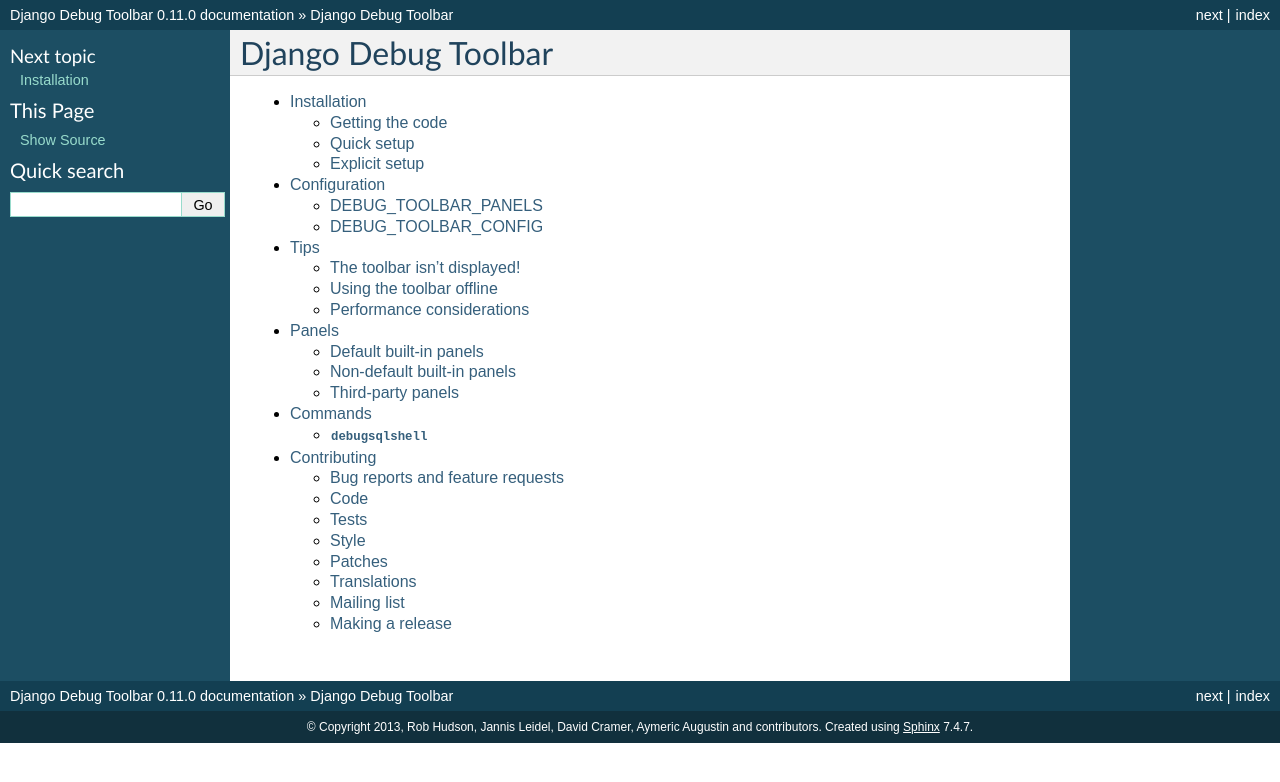
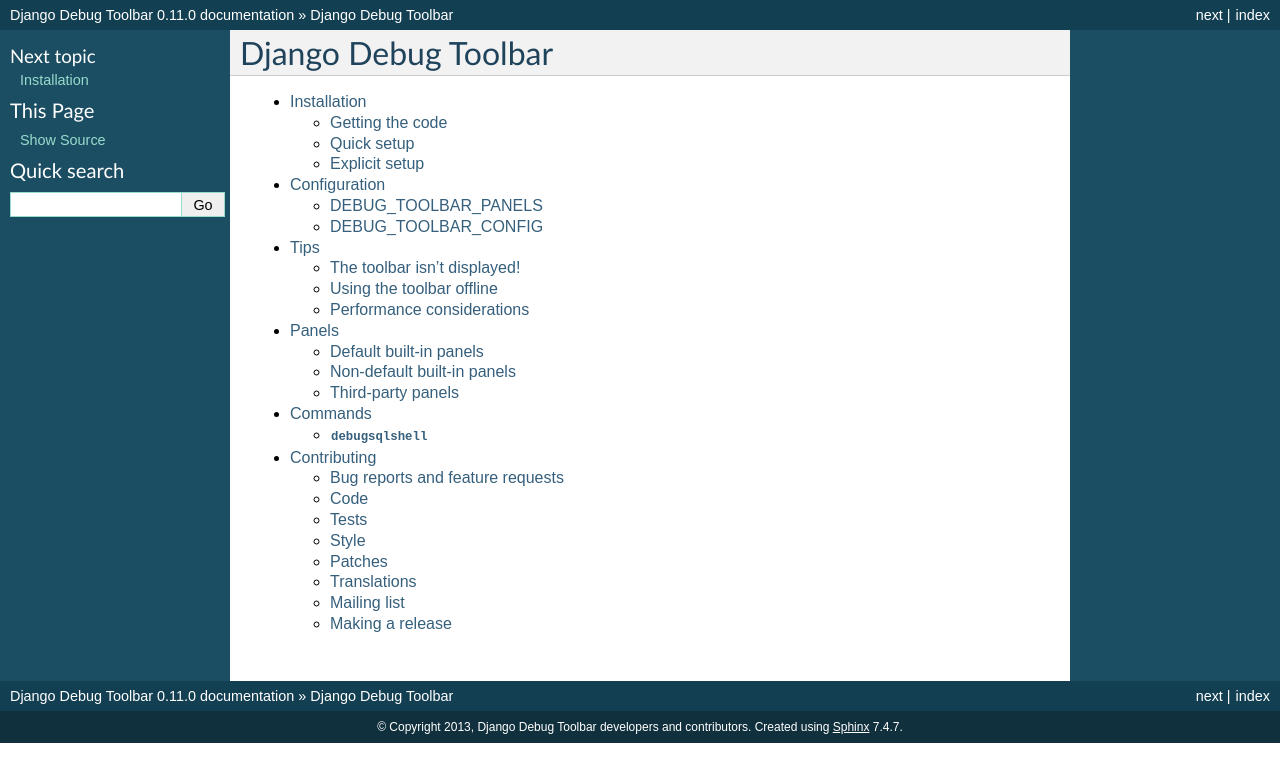
Before and after one commit to jazzband/django-debug-toolbar, a Sphinx documentation site: the page built from docs/index.rst, in a window 1280 px wide. Shown: the top 782 px of the page. Built offline with Sphinx 7.4.7, drawn with Linux system fonts in a browser that asks for light colours.

Commit message:
Shorten developers list.

```diff
--- a/docs/conf.py
+++ b/docs/conf.py
@@ -47,7 +47,7 @@
 
 # General information about the project.
 project = u'Django Debug Toolbar'
-copyright = u'2013, Rob Hudson, Jannis Leidel, David Cramer, Aymeric Augustin and contributors'
+copyright = u'2013, Django Debug Toolbar developers and contributors'
 
 # The version info for the project you're documenting, acts as replacement for
 # |version| and |release|, also used in various other places throughout the
@@ -200,7 +200,7 @@
 #  author, documentclass [howto, manual, or own class]).
 latex_documents = [
   ('index', 'DjangoDebugToolbar.tex', u'Django Debug Toolbar Documentation',
-   u'Rob Hudson, Jannis Leidel, David Cramer, Aymeric Augustin and contributors', 'manual'),
+   u'Django Debug Toolbar developers and contributors', 'manual'),
 ]
 
 # The name of an image file (relative to this directory) to place at the top of
@@ -230,7 +230,7 @@
 # (source start file, name, description, authors, manual section).
 man_pages = [
     ('index', 'djangodebugtoolbar', u'Django Debug Toolbar Documentation',
-     [u'Rob Hudson, Jannis Leidel, David Cramer, Aymeric Augustin and contributors'], 1)
+     [u'Django Debug Toolbar developers and contributors'], 1)
 ]
 
 # If true, show URL addresses after external links.
@@ -244,7 +244,7 @@
 #  dir menu entry, description, category)
 texinfo_documents = [
   ('index', 'DjangoDebugToolbar', u'Django Debug Toolbar Documentation',
-   u'Rob Hudson, Jannis Leidel, David Cramer, Aymeric Augustin and contributors', 'DjangoDebugToolbar', 'One line description of project.',
+   u'Django Debug Toolbar developers and contributors', 'DjangoDebugToolbar', 'One line description of project.',
    'Miscellaneous'),
 ]
 
```
